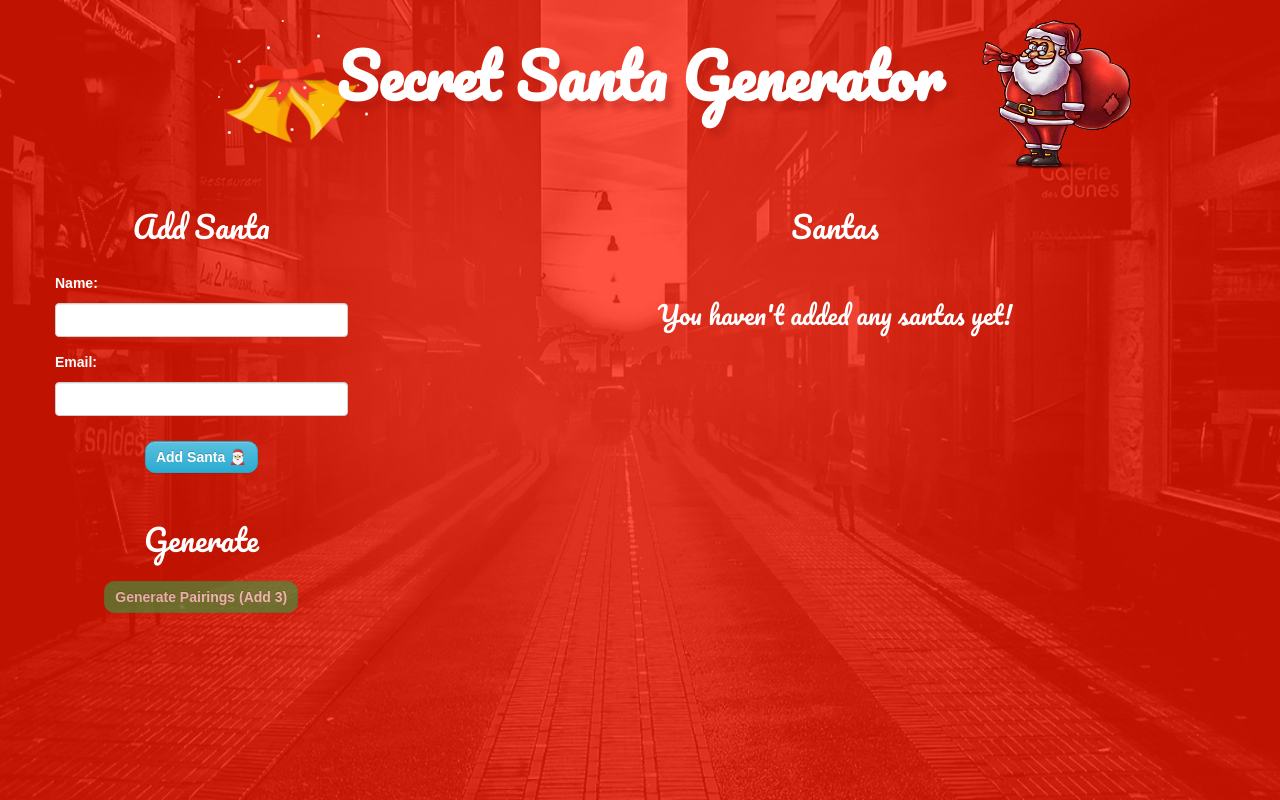
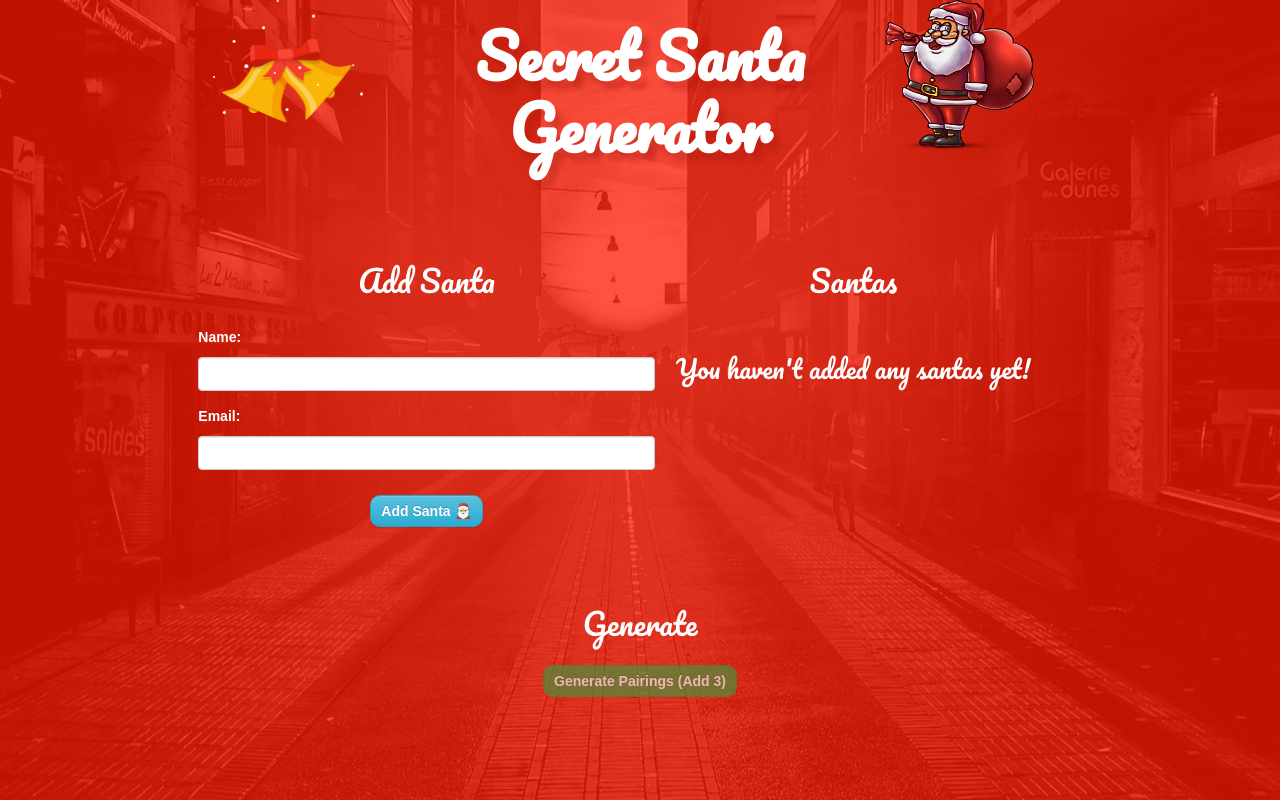
Before and after one commit to m-b-davis/secret-santa-react-ts, a React (Create React App) app: page / in a window 1280 px wide. Both pictures are taken after a click on the button "Get Started". Built offline with nearby package versions, Linux system fonts and the light colour scheme.

Commit message:
Added grid for main App page at desktop size

```diff
--- a/src/App.css
+++ b/src/App.css
@@ -1,5 +1,53 @@
 .App {
   text-align: center;
+  height: 100%;
+  display: grid;
+  grid-template-columns: repeat(6, 1fr);
+  grid-template-rows: 1fr 1fr 1fr;
+}
+/* 1400 breakpoint */
+
+.App__bells {
+  grid-column-start: 2;
+  grid-column-end: 3;
+  grid-row-start: 1;
+  grid-row-end: 2;
+}
+
+.App__title {
+  font-size: 1.5em;
+  grid-column-start: 3;
+  grid-column-end: 5;
+  grid-row-start: 1;
+  grid-row-end: 2;
+}
+
+.App__santa {
+  grid-column-start: 5;
+  grid-column-end: 6;
+  grid-row-start: 1;
+  grid-row-end: 2;
+}
+
+.App__creator {
+  grid-column-start: 2;
+  grid-column-end: 4;
+  grid-row-start: 2;
+  grid-row-end: 3;
+}
+
+.App__santa-table {
+  grid-column-start: 4;
+  grid-column-end: 6;
+  grid-row-start: 2;
+  grid-row-end: 3;
+}
+
+.App__santa-generator {
+  grid-column-start: 2;
+  grid-column-end: 6;
+  grid-row-start: 3;
+  grid-row-end: 4;
 }
 
 .App-logo {
@@ -12,10 +60,6 @@
   height: 150px;
   padding: 20px;
   color: white;
-}
-
-.App-title {
-  font-size: 1.5em;
 }
 
 .App-intro {
--- a/src/App.tsx
+++ b/src/App.tsx
@@ -1,5 +1,5 @@
 import * as React from 'react';
-import { Button, Col, ControlLabel, FormControl, FormControlProps, Grid, Row } from 'react-bootstrap';
+import { Button, ControlLabel, FormControl, FormControlProps } from 'react-bootstrap';
 import './css/animate.css';
 import './css/responsive.css';
 import './css/style.css';
@@ -125,46 +125,33 @@ return (
         </Button>
       </form>
     );
-  }
+  };
 
   public render() {
     return (
+     <SantaJumbotron>
         <div className="App">
-        <SantaJumbotron>
-            <Row className="header-section">
-              <Col md={1} mdOffset={2}>
-                <img className="bigbell header-img wow tada infinite" data-wow-duration="30s" src="img/bell.png" alt="" />
-              </Col>
-              <Col md={6}>
-                <h1 className="main-title">Secret Santa Generator</h1>
-              </Col>
-              <Col md={1} mdOffset={0}>
-                <div className="santa wowbounceInDown" data-wow-duration="2s">
+            <img className="App__bells bigbell header-img wow tada infinite" data-wow-duration="30s" src="img/bell.png" alt="" />
+            <h1 className="main-title App__title">Secret Santa Generator</h1>
+            <div className="App__santa santa wowbounceInDown" data-wow-duration="2s">
               <img className="header-img" src="img/santa.png" alt="" />
             </div>
-              </Col>
-            </Row>
-
-          <Grid style={{ marginTop: "0px" }}>
-            <Row>
-              <Col md={3} >
+            <div className="App__creator">
               <AddSantaForm addSanta={this.handleAddSanta} />
-                {this.renderGenerateMatches()}
-              </Col>
-              <Col md={8} mdOffset={1}>
+            </div>
+            <div className="App__santa-table">
               <SantaTable
                 santas={this.state.santas}
                 matches={this.state.matches}
                 getMatchClickedEventHandler={this.getMatchClickedEventHandler}
                 getDeleteSantaHandler={this.getDeleteSantaHandler}
                 />
-              </Col>
-            </Row>
-
-          </Grid>
+            </div>
+            <div className="App__santa-generator">
+              {this.renderGenerateMatches()}
+            </div>
+        </div>
       </SantaJumbotron>
-
-      </div>
     );
   }
 }
```
Lines whose indentation alone changed are shown as unchanged.
